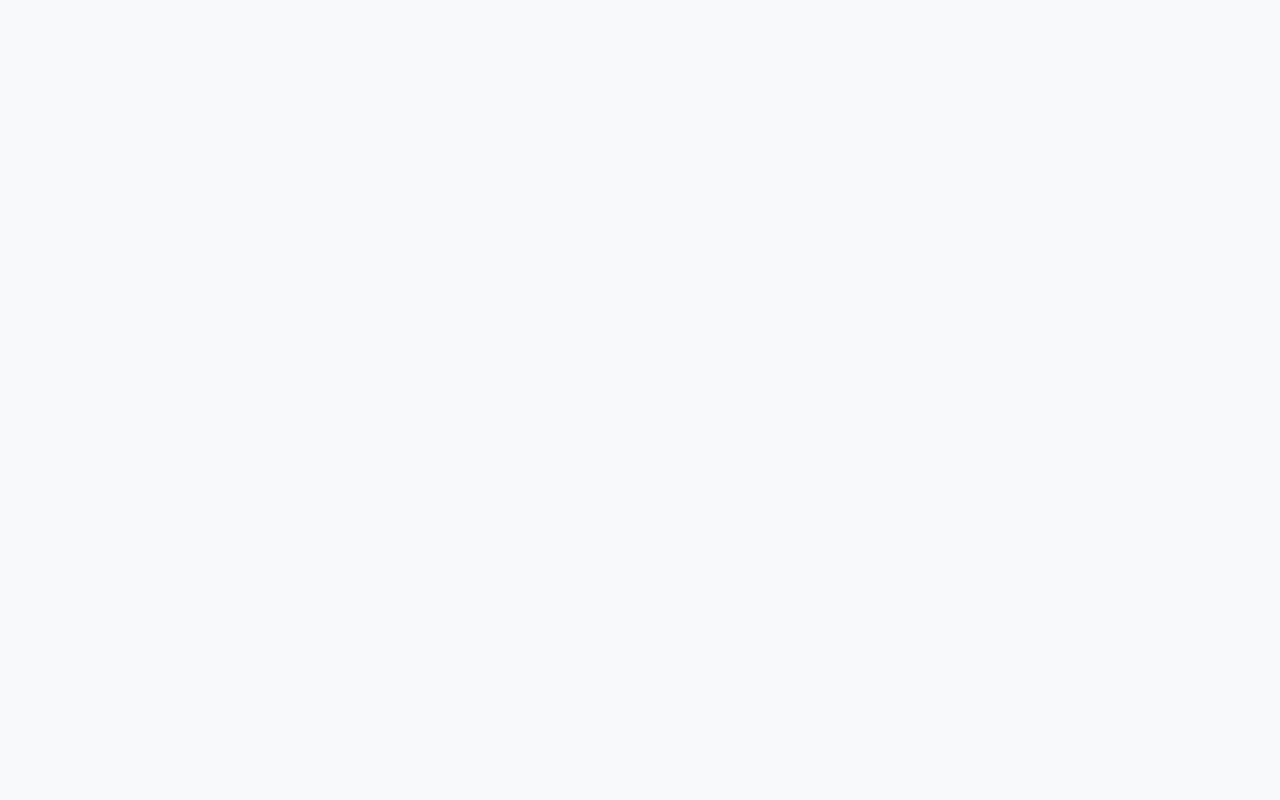
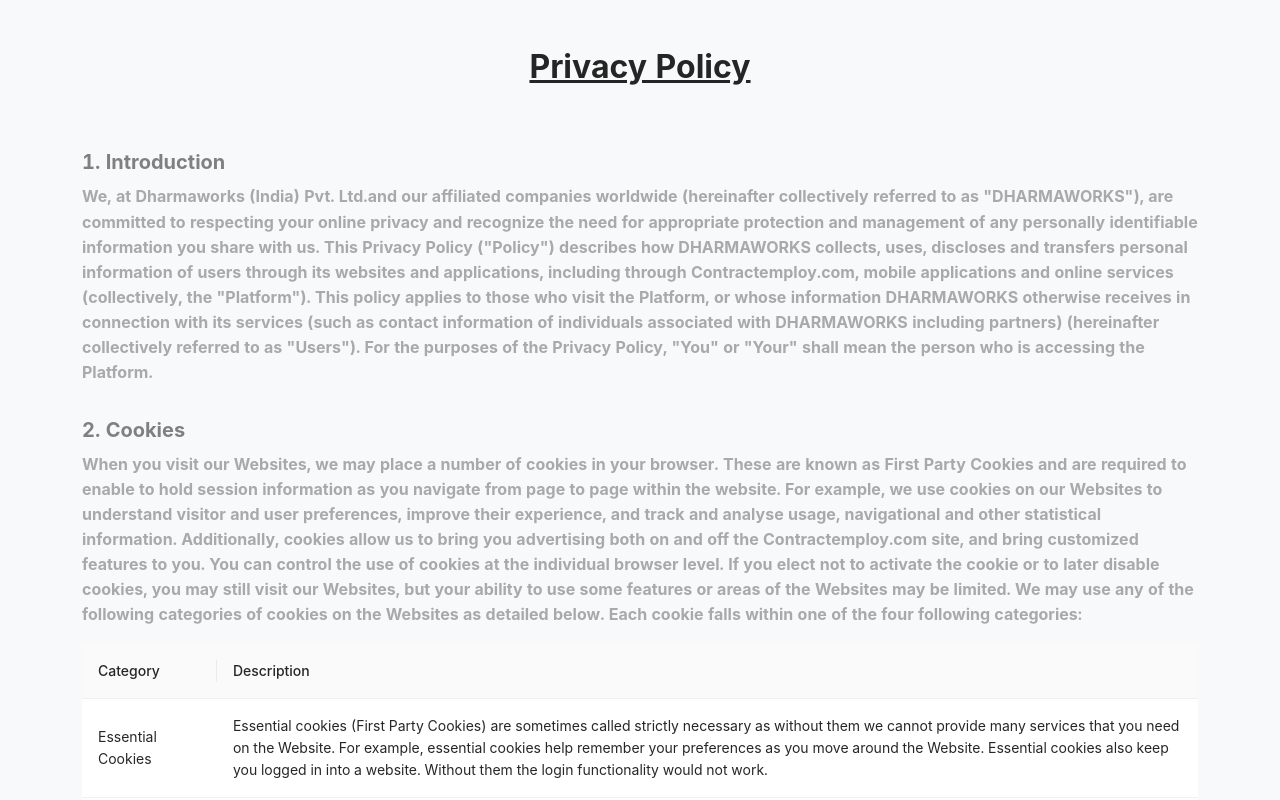
Before and after one commit to krutarth45/ContractEmployeeCom, a React (Create React App) app in the folder frontend/: page /privacy-policy in a window 1280 px wide. Before the commit this address had no page. Shown: the top 800 px of the page. Built offline with nearby package versions, Linux system fonts and the light colour scheme; the HTML template or start-up script is replaced by a standard one.

Commit message:
Privacy Policy Email.

```diff
--- a/frontend/package.json
+++ b/frontend/package.json
@@ -6,6 +6,7 @@
     "@testing-library/jest-dom": "^5.16.5",
     "@testing-library/react": "^12.1.1",
     "@testing-library/user-event": "^12.5.0",
+    "antd": "^4.23.2",
     "bootstrap": "^5.2.1",
     "formik": "^2.2.9",
     "react": "^17.0.2",
--- a/frontend/src/App.js
+++ b/frontend/src/App.js
@@ -7,6 +7,7 @@
 import Grievance from './components/HomePages/Grievance';
 import Fraud from './components/HomePages/Fraud';
 import Terms from './components/HomePages/Terms';
+import PrivacyPolicy from './components/HomePages/PrivacyPolicy';
 
 const App = () => {
   return (
@@ -16,6 +17,7 @@
       <Route path="/grievance" element={<Grievance />} />
       <Route path="/fraud-alert" element={<Fraud />} />
       <Route path="/terms-and-condition" element={<Terms />} />
+      <Route path="/privacy-policy" element={<PrivacyPolicy />} />
     </Routes>
   );
 };
--- a/frontend/src/components/Footer/Footer.css
+++ b/frontend/src/components/Footer/Footer.css
@@ -1,10 +1,11 @@
 .footerDiv {
   background: #3b5998;
   width: 100%;
-  color: #fff;
+  color: #fff !important;
 }
 .footerDiv h4 {
   font-weight: bold !important;
+  color: #fff !important;
   font-size: 15px;
 }
 .footer__links a {
--- /dev/null
+++ b/frontend/src/components/HomePages/PrivacyPolicy.js
@@ -0,0 +1,112 @@
+import { Col, Container, Row } from 'react-bootstrap';
+import 'antd/dist/antd.css';
+import { Table } from 'antd';
+import './index.css';
+const PrivacyPolicy = () => {
+  const data = [
+    {
+      category: 'Essential Cookies',
+      description:
+        'Essential cookies (First Party Cookies) are sometimes called strictly necessary as without them we cannot provide many services that you need on the Website. For example, essential cookies help remember your preferences as you move around the Website. Essential cookies also keep you logged in into a website. Without them the login functionality would not work.',
+      key: 1
+    },
+    {
+      category: 'Analytics Cookies',
+      description: `These cookies track information about visits to the Contractemploy.com and partner (recruiter websites) websites so that we can make improvements and report our performance. For example: analyse visitor and user behaviour so as to provide more relevant content or suggest certain activities. They collect information about how visitors use the Websites, which site the user came from, the number of each users visits and how long a user stays on the Websites. We might also use analytics cookies to test new ads, pages, or features to see how users react to them. During your visit to the Websites, cookies are used to remember information you have entered or choices you make (such as your username, language or your region) on the Websites. They also store your preferences when personalizing the Websites to optimize your use of Contractemploy.com. These preferences are remembered, through the use of the persistent cookies, and the next time you visit the Websites you will not have to set them again.`,
+      key: 2
+    },
+    {
+      category: 'Functionality or Preference Cookies',
+      description:
+        'These Cookies are placed by third party advertising platforms or networks or Contractemploy.com in order to, deliver ads and track ad performance, enable advertising networks to deliver ads that may be relevant to you based upon your activities (this is sometimes called "behavioural" "tracking" or "targeted" advertising) on the Websites.',
+      key: 3
+    },
+    {
+      category: 'Targeting or Advertising Cookies',
+      description:
+        'They may subsequently use information about your visit to target you with advertising that you may be interested in, on Contractemploy.com websites or other websites. For example, these cookies remember which browsers have visited the websites.',
+      key: 4
+    }
+  ];
+  const columns = [
+    {
+      title: 'Category',
+      dataIndex: 'category',
+      key: 'key'
+    },
+    {
+      title: 'Description',
+      dataIndex: 'description',
+      key: 'key'
+    }
+  ];
+
+  return (
+    <Container className="homeSubPages">
+      <Row className="text-center my-5">
+        <Col md={12}>
+          <h2 style={{ textDecoration: 'underline', fontWeight: 'bold' }}>
+            Privacy Policy
+          </h2>
+        </Col>
+      </Row>
+      <Row>
+        <Col md={12}>
+          <h5 className="fw-bold" style={{ color: 'grey' }}>
+            1. Introduction
+          </h5>
+        </Col>
+        <Col md={12}>
+          <p className="fw-bold" style={{ fontSize: '16px' }}>
+            We, at Dharmaworks (India) Pvt. Ltd.and our affiliated companies
+            worldwide (hereinafter collectively referred to as "DHARMAWORKS"),
+            are committed to respecting your online privacy and recognize the
+            need for appropriate protection and management of any personally
+            identifiable information you share with us. This Privacy Policy
+            ("Policy") describes how DHARMAWORKS collects, uses, discloses and
+            transfers personal information of users through its websites and
+            applications, including through Contractemploy.com, mobile
+            applications and online services (collectively, the "Platform").
+            This policy applies to those who visit the Platform, or whose
+            information DHARMAWORKS otherwise receives in connection with its
+            services (such as contact information of individuals associated with
+            DHARMAWORKS including partners) (hereinafter collectively referred
+            to as "Users"). For the purposes of the Privacy Policy, "You" or
+            "Your" shall mean the person who is accessing the Platform.
+          </p>
+        </Col>
+      </Row>
+      <Row className="mt-3">
+        <Col md={12}>
+          <h5 className="fw-bold" style={{ color: 'grey' }}>
+            2. Cookies
+          </h5>
+        </Col>
+        <Col md={12}>
+          <p className="fw-bold" style={{ fontSize: '16px' }}>
+            When you visit our Websites, we may place a number of cookies in
+            your browser. These are known as First Party Cookies and are
+            required to enable to hold session information as you navigate from
+            page to page within the website. For example, we use cookies on our
+            Websites to understand visitor and user preferences, improve their
+            experience, and track and analyse usage, navigational and other
+            statistical information. Additionally, cookies allow us to bring you
+            advertising both on and off the Contractemploy.com site, and bring
+            customized features to you. You can control the use of cookies at
+            the individual browser level. If you elect not to activate the
+            cookie or to later disable cookies, you may still visit our
+            Websites, but your ability to use some features or areas of the
+            Websites may be limited. We may use any of the following categories
+            of cookies on the Websites as detailed below. Each cookie falls
+            within one of the four following categories:
+          </p>
+        </Col>
+        <Col className="mb-5" md={12}>
+          <Table dataSource={data} columns={columns} pagination={false} />
+        </Col>
+      </Row>
+    </Container>
+  );
+};
+
+export default PrivacyPolicy;
--- a/frontend/src/components/HomePages/index.css
+++ b/frontend/src/components/HomePages/index.css
@@ -1,4 +1,4 @@
 .homeSubPages {
   background: #f8f9fa !important;
-  color: #a9a9a9;
+  color: #a9a9a9 !important;
 }
```
Also changed, not shown: 1 other file (tests, documents, lock files or other folders).
